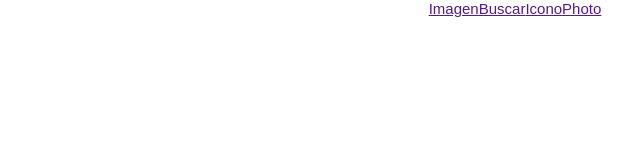
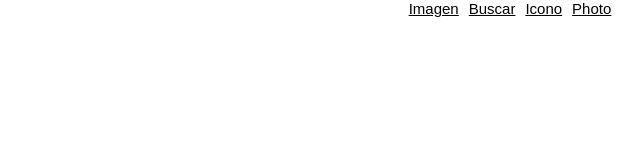
Before and after one commit to juanma2323/googleclon, a plain HTML site: page index.html in a window 1280 px wide. Shown: the whole page, without its empty margins (640-1280 px from the left). Drawn offline with Linux system fonts and the light colour scheme.

Commit message:
Se separa el menu de navegacion

```diff
--- a/css/main.css
+++ b/css/main.css
@@ -25,3 +25,7 @@ header nav .nav-right-section {
     justify-content: center;
     align-items: center;
 }
+nav .nav-right-section a {
+    margin-right: 10px;
+    color: black;
+}
```
